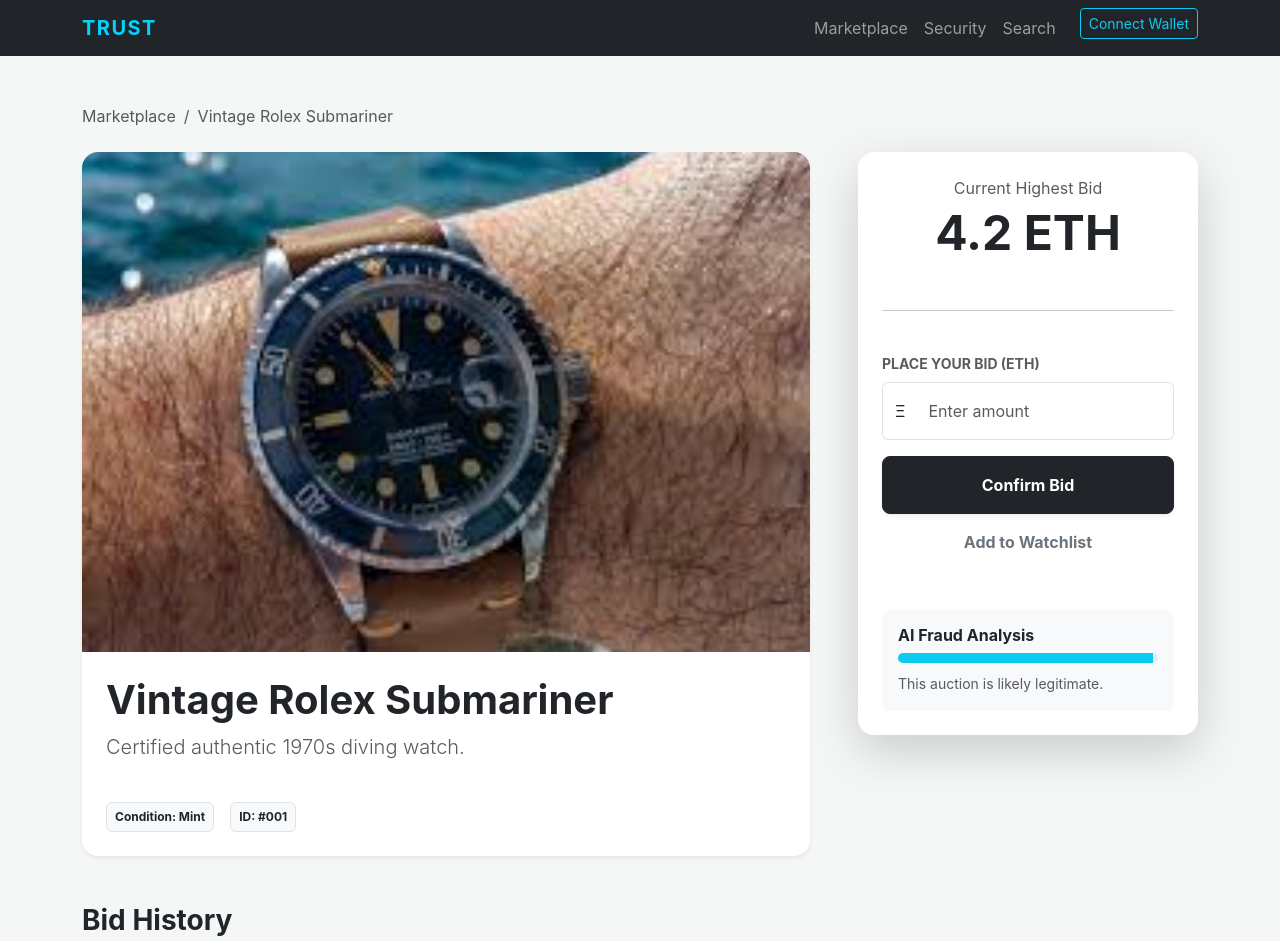
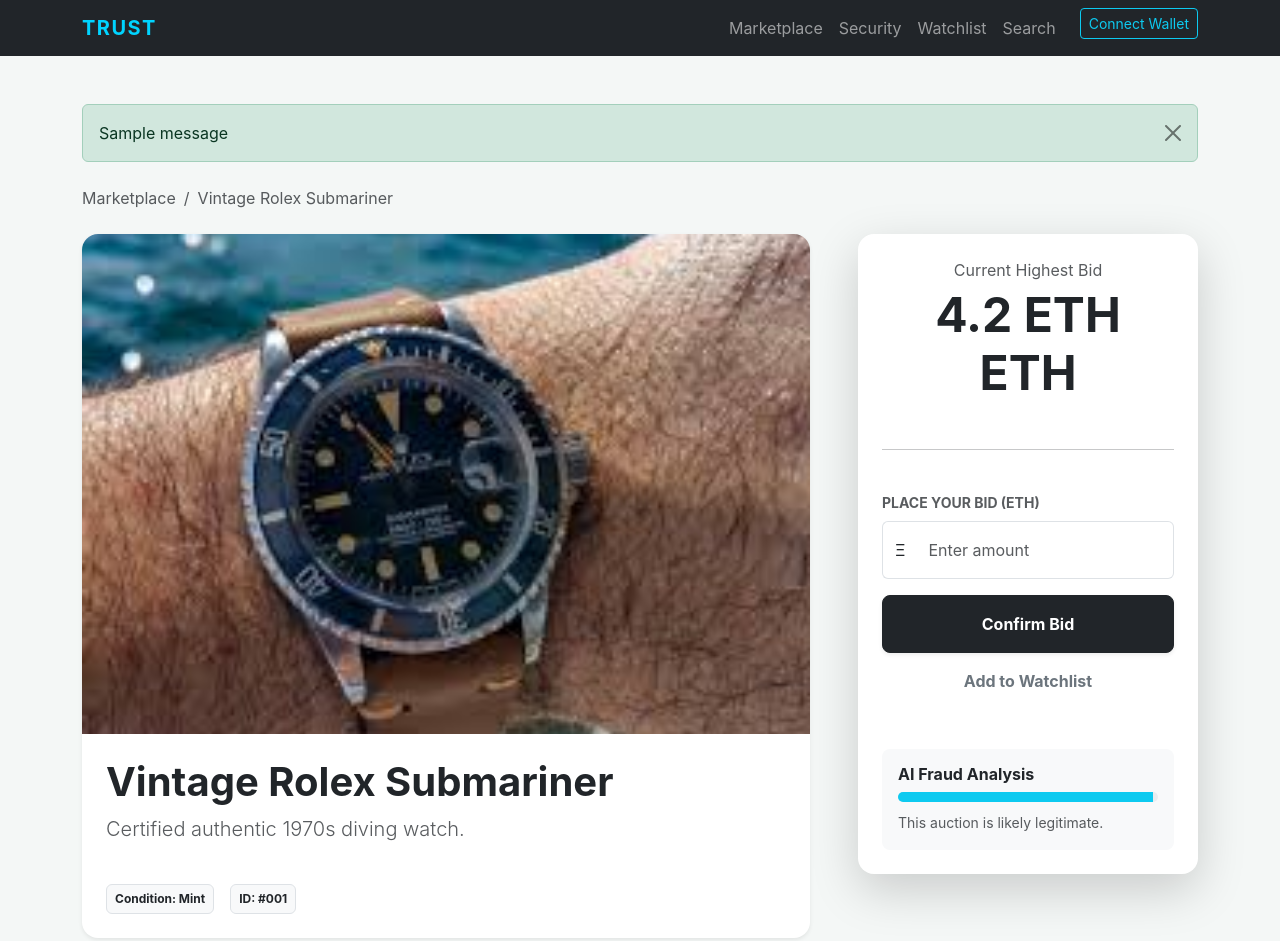
Before and after one commit to jorgemar723/-trust-auction-system, a Flask app: page /auction/1 in a window 1280 px wide. Shown: the top 941 px of the page. Run offline with Flask 3, Linux system fonts and the light colour scheme; one stand-in notice (Sample message) is shown.

Commit message:
PROJ-73 added new html templates for watchlist

```diff
--- a/flask_app.py
+++ b/flask_app.py
@@ -1,5 +1,7 @@
 from flask import Flask, render_template, request, redirect, url_for, flash
 app = Flask(__name__)
+app.secret_key = 'trust_secret_key'
+
 
 # Mock Data: Simulating a database of active auctions
 AUCTIONS = [
--- a/templates/base.html
+++ b/templates/base.html
@@ -16,6 +16,7 @@
             <ul class="navbar-nav ms-auto">
                 <li class="nav-item"><a class="nav-link" href="/">Marketplace</a></li>
                 <li class="nav-item"><a class="nav-link" href="#">Security</a></li>
+                <li class="nav-item"><a class="nav-link" href="/watchlist">Watchlist</a></li>
                 <li class="nav-item"><a class="nav-link" href="#">Search</a></li>
                 <li class="nav-item ms-lg-3">
                     <button class="btn btn-outline-info btn-sm">Connect Wallet</button>
--- a/templates/detail.html
+++ b/templates/detail.html
@@ -1,6 +1,17 @@
 {% extends 'base.html' %}
 
 {% block content %}
+{% with messages = get_flashed_messages(with_categories=true) %}
+  {% if messages %}
+    {% for category, message in messages %}
+      <div class="alert alert-{{ category }} alert-dismissible fade show mb-4" role="alert">
+        {{ message }}
+        <button type="button" class="btn-close" data-bs-dismiss="alert" aria-label="Close"></button>
+      </div>
+    {% endfor %}
+  {% endif %}
+{% endwith %}
+
 <nav aria-label="breadcrumb" class="mb-4">
     <ol class="breadcrumb">
         <li class="breadcrumb-item"><a href="/" class="text-decoration-none text-muted">Marketplace</a></li>
@@ -53,26 +64,27 @@
         <div class="card border-0 shadow-lg rounded-4 p-4 sticky-top" style="top: 100px;">
             <div class="text-center mb-4">
                 <p class="text-muted mb-1">Current Highest Bid</p>
-                <h2 class="display-5 fw-bold text-dark">{{ auction.current_bid }}</h2>
+                <h2 class="display-5 fw-bold text-dark">{{ auction.current_bid }} ETH</h2>
             </div>
 
             <hr>
 
-            <form class="mt-4">
+            <form method="POST" class="mt-4">
                 <label class="form-label fw-bold small text-uppercase text-muted">Place Your Bid (ETH)</label>
                 <div class="input-group mb-3">
                     <span class="input-group-text bg-white border-end-0">Ξ</span>
-                    <input type="number" class="form-control border-start-0 py-3"
-                           placeholder="Enter amount" step="0.01">
+                    <input type="number" name="bid_amount" class="form-control border-start-0 py-3"
+                           placeholder="Enter amount" step="0.01" required>
                 </div>
 
-                <button type="button" class="btn btn-dark w-100 py-3 fw-bold rounded-3 shadow-sm mb-2"
-                        onclick="alert('In a real scenario, this would trigger a MetaMask transaction!')">
+                <button type="submit" class="btn btn-dark w-100 py-3 fw-bold rounded-3 shadow-sm mb-2">
                     Confirm Bid
                 </button>
-                <button type="button" class="btn btn-outline-secondary w-100 py-2 fw-bold rounded-3 border-0">
-                    Add to Watchlist
-                </button>
+
+                <a href="{{ url_for('toggle_watchlist', auction_id=auction.id) }}"
+                   class="btn btn-{{ 'outline-danger' if is_watched else 'outline-secondary' }} w-100 py-2 fw-bold rounded-3 border-0">
+                   {{ 'Remove from Watchlist' if is_watched else 'Add to Watchlist' }}
+                </a>
             </form>
 
             <div class="mt-5 p-3 bg-light rounded-3">
```
Also changed, not shown: templates/watchlist.html (added, +18 -0 lines).
